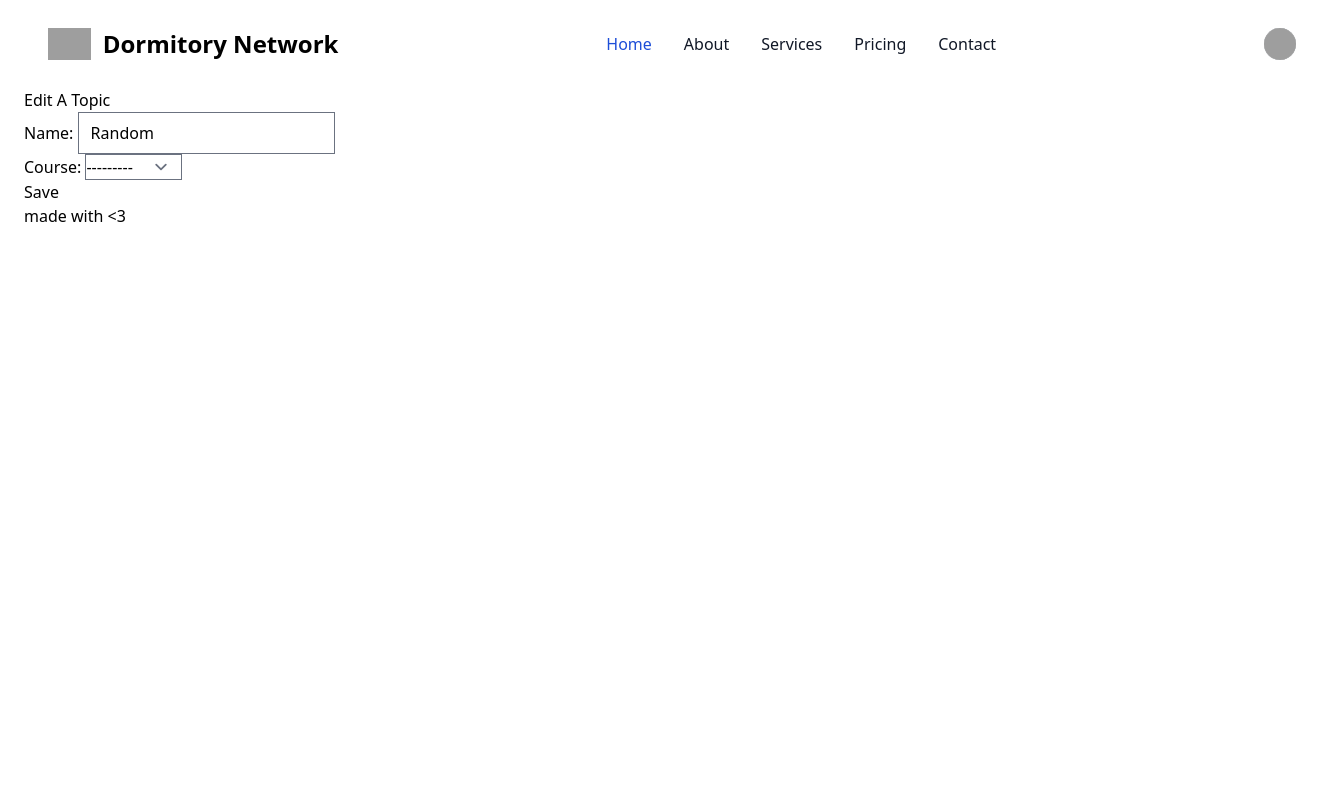
After one commit to heytamjid/dormitory-network, a Django app: page /topic/4/edit/ in a window 1320 px wide; the page is wider, and only the part inside the window is pictured. The commit adds this page. Run offline with Django 4.2, Linux system fonts and the light colour scheme; data comes from the database, SQL or seed files in the repository; both versions use the stored data as it was after the commit; some libraries are stand-ins or nearby versions; grey boxes are pictures that could not be loaded.

Commit message:
static files

```diff
--- a/firstApp/forms.py
+++ b/firstApp/forms.py
@@ -26,3 +26,14 @@ class TopicForm(forms.ModelForm):
     def __init__(self, *args, **kwargs):
         super(TopicForm, self).__init__(*args, **kwargs)
         self.fields['course'].required = False
+
+
+class TrackedTimeForm(forms.ModelForm):
+    class Meta:
+        model = TrackedTimeDB
+        fields = ['startTime', 'endTime', 'duration', 'course', 'topic', 'session']
+
+class myUserDBForm(forms.ModelForm):
+    class Meta:
+        model = myUserDB
+        fields = ['bio', 'timezone']
--- a/firstApp/templates/base.html
+++ b/firstApp/templates/base.html
@@ -4,6 +4,9 @@
 
 
     <head>
+        <meta charset="UTF-8">
+        <meta name="viewport" content="width=device-width, initial-scale=1.0">
+        <link rel="stylesheet" href="{% static 'firstApp/css/style.css' %}">
         <script src="https://unpkg.com/htmx.org@1.9.10" integrity="sha384-D1Kt99CQMDuVetoL1lrYwg5t+9QdHe7NLX/SoJYkXDFfX37iInKRy5xLSi8nO7UC" crossorigin="anonymous"></script>
         <link href="https://cdnjs.cloudflare.com/ajax/libs/flowbite/2.3.0/flowbite.min.css" rel="stylesheet" />
         <script src="https://cdn.tailwindcss.com"></script>
--- /dev/null
+++ b/firstApp/templates/firstApp/editTopic.html
@@ -0,0 +1,12 @@
+{% extends 'base.html' %}
+
+
+{% block body %}
+
+<h2>Edit A Topic</h2>
+<form method="post">
+    {% csrf_token %}
+    {{ form.as_p }}
+    <button type="submit">Save</button>
+</form>
+{% endblock %}
--- a/firstApp/urls.py
+++ b/firstApp/urls.py
@@ -1,5 +1,7 @@
 from django.urls import path
 from . import views
+from django.conf.urls.static import static
+from django.conf import settings
 
 
 
@@ -16,8 +18,13 @@ urlpatterns = [
     path('add/topic/', views.addTopic, name = "addTopic"),
     path('get/topics/', views.getTopics, name = "getTopics"),
     path('activeusers/', views.active_users, name = "active_users"),
+    path('topic/<int:pk>/edit/', views.edit_topic, name='edit_topic'),
+    path('course/<int:pk>/edit/', views.edit_course, name='edit_course'),
+    path('course/<int:pk>/edit/', views.edit_course, name='edit_course'),
+    path('edit/trackedtime/<int:pk>/', views.edit_trackedtime, name='edit_trackedtime'),
+    path('profile/edit/<str:username>/', views.edit_user, name='edit_user'),
 
-]
+]  + static(settings.MEDIA_URL, document_root = settings.MEDIA_ROOT)
 
 
     #path('get_topics/<int:course_id>/', views.get_topics, name = "get_topics"),
--- a/firstApp/views.py
+++ b/firstApp/views.py
@@ -1,6 +1,6 @@
 from django.http import HttpResponse, JsonResponse
 from django.contrib.sessions.models import Session
-from django.shortcuts import render, redirect
+from django.shortcuts import render, redirect, get_object_or_404
 from django.contrib.auth import login, authenticate, logout
 from .forms import SignUpForm, LoginForm
 from django.contrib.auth.decorators import login_required
@@ -216,3 +216,63 @@ def active_users(request):
             user = myUserDB.objects.get(pk=user_id)
             active_usernames.append(user.username)
     return render(request, 'partials/active_users.html', {'active_usernames': active_usernames})
+
+##new days ahead
+
+def edit_topic(request, pk):
+    topic = get_object_or_404(Topic, pk=pk)
+    if request.method == 'POST':
+        form = TopicForm(request.POST, instance=topic) #This initializes a form instance with the POST data (request.POST contains the data submitted through the form via POST request upon clicking on submit button) and binds it to the topic instance.
+        if form.is_valid():
+            form.save()
+            return redirect('dashboard')
+    else:
+        form = TopicForm(instance=topic) #The instance=topic argument is used to bind the form to the existing instance of the Topic model and prefill the form with the existing data upon rendering.
+    return render(request, 'firstApp/editTopic.html', {'form': form})
+
+def edit_course(request, pk):
+    course = get_object_or_404(Course, pk=pk)
+    if request.method == 'POST':
+        form = CourseForm(request.POST, instance=course)
+        if form.is_valid():
+            form.save()
+            return redirect('dashboard')
+    else:
+        form = CourseForm(instance=course)
+    return render(request, 'firstApp/editCourse.html', {'form': form})
+
+
+def edit_course(request, pk):
+    course = get_object_or_404(Course, pk=pk)
+    if request.method == 'POST':
+        form = CourseForm(request.POST, instance=course)
+        if form.is_valid():
+            form.save()
+            return redirect('dashboard')
+    else:
+        form = CourseForm(instance=course)
+    return render(request, 'firstApp/editCourse.html', {'form': form})
+
+
+def edit_trackedtime(request, pk): #this function works but is faulty because duration is needed to be calculated accordingly.. time should be userfriendly. course/topic relation should be accordingly.
+    tracked_time = get_object_or_404(TrackedTimeDB, pk=pk)
+    if request.method == 'POST':
+        form = TrackedTimeForm(request.POST, instance=tracked_time)
+        if form.is_valid():
+            form.save()
+            return redirect('dashboard')
+    else:
+        form = TrackedTimeForm(instance=tracked_time)
+    return render(request, 'firstApp/editTrackedTime.html', {'form': form})
+
+
+def edit_user(request, username):
+    user = get_object_or_404(myUserDB, username=username)
+    if request.method == 'POST':
+        form = myUserDBForm(request.POST, instance=user)
+        if form.is_valid():
+            form.save()
+            return redirect('dashboard') #redirect to userprofile later
+    else:
+        form = myUserDBForm(instance=user)
+    return render(request, 'firstApp/edit_user.html', {'form': form})
--- /dev/null
+++ b/static/firstApp/css/style.css
@@ -0,0 +1,60 @@
+*{
+  margin: 0;
+  padding: 0;
+  box-sizing: border-box;
+  background-color: white;
+
+}
+
+html , body{
+  height: 100%;
+  width: 100%;
+  background-color: white;
+}
+.box{
+margin: 4vw;
+width: 80vw;
+border: 2px solid black;
+}
+.box1,.box2,.box3{
+width: 97%;
+height: 4vh;
+margin: 1vw;
+}
+.box1 input{
+width: 100%;
+height: 100%;
+border: 2px solid black;
+}
+.box2,.box3{
+display: flex;
+align-items: center;
+justify-content: center;
+gap: 5px;
+}
+.box2 select{
+width: 34%;
+height: 100%;
+border: 2px solid black;
+}
+.box2 p{
+width: 33%;
+height: 100%;
+/* border: 2px solid black; */
+}
+.box3 input{
+width: 72%;
+height: 100%;
+border: 2px solid black;
+}
+.box3 select{
+width: 17%;
+height: 100%;
+border: 2px solid black;
+}
+.box3 button{
+width: 17%;
+height: 100%;
+border: 2px solid black;
+background-color: gray;
+}
```
Also changed, not shown: DormitoryNetwork/settings.py (+18 -1 lines), firstApp/templates/firstApp/editCourse.html (added, +12 -0 lines), firstApp/templates/firstApp/editTrackedTime.html (added, +12 -0 lines), firstApp/templates/firstApp/edit_user.html (added, +12 -0 lines), db.sqlite3.
